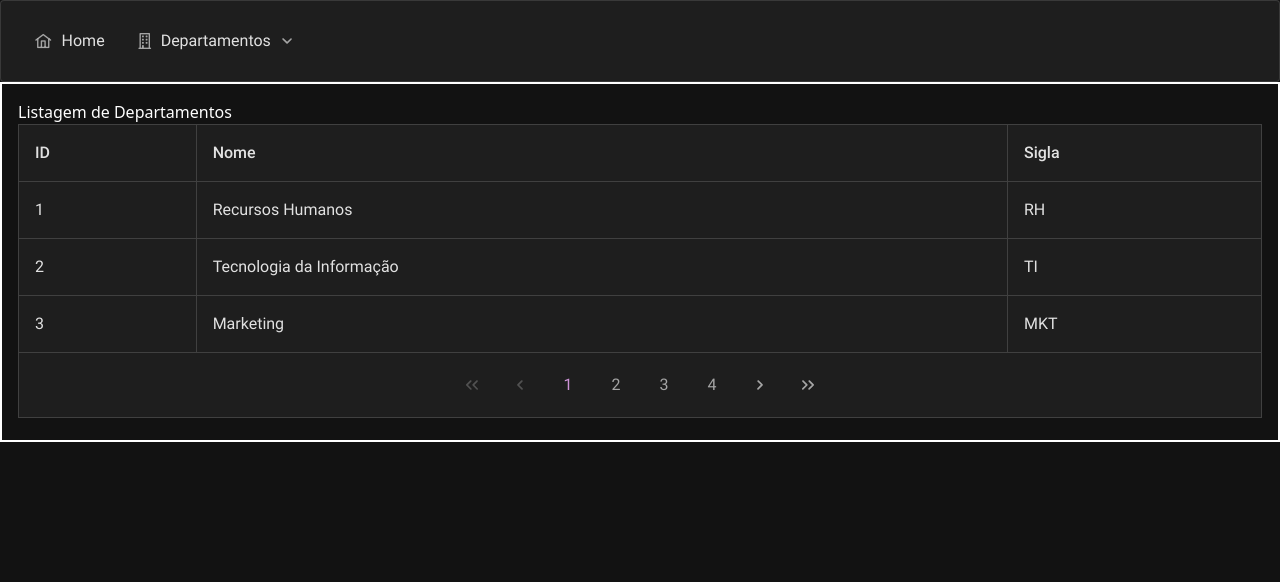
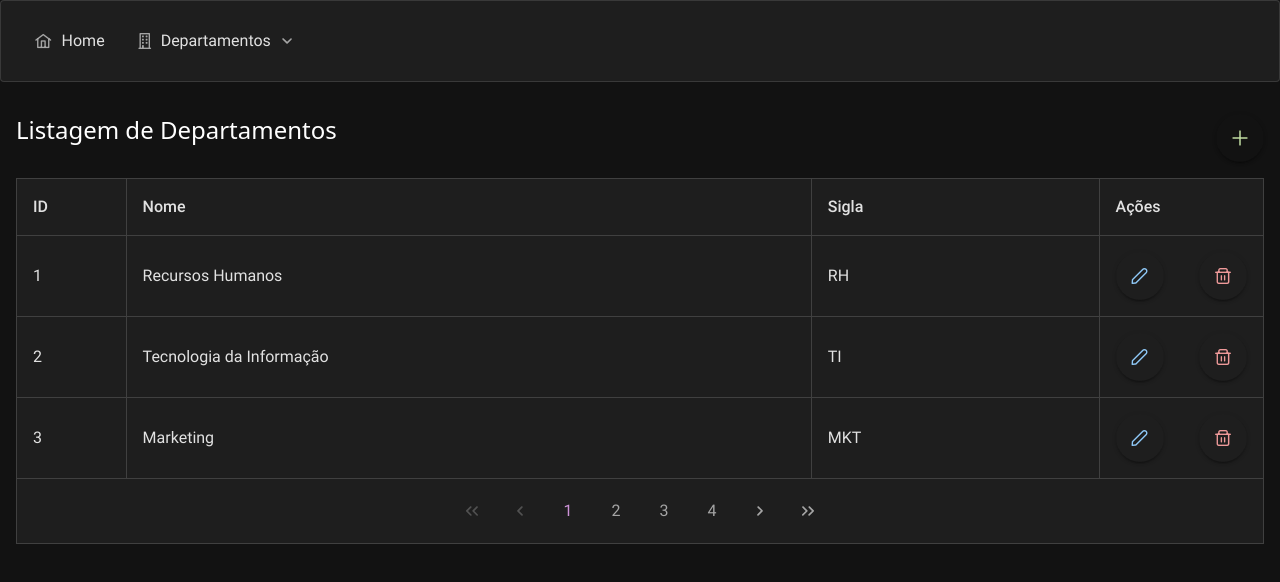
Before and after one commit to Kauhe25/projeto-final-com-react, a React (Vite) app: page /departamentos in a window 1280 px wide. Shown: the top 582 px of the page. Built offline with nearby package versions, Linux system fonts and the light colour scheme.

Commit message:
feat: adicionando navigate para os botoes do menu e editar

```diff
--- a/src/App.tsx
+++ b/src/App.tsx
@@ -10,7 +10,7 @@ function App() {
     <BrowserRouter>
       <Menu />
       {/* container - centraliza os elementos na tela */}
-      <div className="container border-2 mx-auto max-w-7xl p-4 h-90">
+      <div className="container mx-auto max-w-7xl p-4 h-90">
         <Routes>
           <Route index element={<Home/>} />
           <Route path="departamentos">
--- a/src/Pages/Departamentos/ListagemDepartamentos.tsx
+++ b/src/Pages/Departamentos/ListagemDepartamentos.tsx
@@ -1,7 +1,11 @@
+import { Button } from "primereact/button";
 import { Column } from "primereact/column";
 import { DataTable } from "primereact/datatable";
+import { useNavigate } from "react-router";
 
 const ListagemDepartamentos = () => {
+
+  const navigate = useNavigate();
 
   interface Departamento {
     id_departamento: number;
@@ -23,13 +27,54 @@ const ListagemDepartamentos = () => {
     { id_departamento: 10, nome: "Logística", sigla: "LOG" },
   ];
 
+  // Template de ações (editar, excluir)
+  const templateAcoes = (departamento: Departamento) => {
+    return (
+      <div className="flex justify-between">
+        <Button
+          icon="pi pi-pencil"
+          severity="info"
+          rounded
+          text
+          raised
+          onClick={() => navigate(`/departamentos/edit/${departamento.id_departamento}`)}
+        />
+
+        <Button
+          icon="pi pi-trash"
+          severity="danger"
+          rounded
+          text
+          raised
+          onClick={() => alert(`Excluirá o departamento ${departamento.nome} `)}
+          />
+      </div>
+    )
+  }
+
   return (
     <>
-      <h1>Listagem de Departamentos</h1>
-      <DataTable value={departamentos} showGridlines paginator rows={3} scrollHeight="100%">
-        <Column field="id_departamento" header="ID"/>
-        <Column field="nome" header="Nome"/>
-        <Column field="sigla" header="Sigla"/>
+      <div className="flex justify-between py-4">
+        <h1 className="text-2xl">Listagem de Departamentos</h1>
+        <Button
+          icon="pi pi-plus"
+          severity="success"
+          rounded
+          text
+          raised
+          onClick={() => {
+            navigate('/departamentos/new');
+          }}
+        />
+      </div>
+
+
+      <DataTable value={departamentos} showGridlines paginator rows={3} scrollHeight="100%"
+        className="table-fixed w-full">
+        <Column headerClassName="w-[8%]" bodyClassName="w-[8%]" field="id_departamento" header="ID"/>
+        <Column headerClassName="w-[50%]" bodyClassName="w-[50%]"  field="nome" header="Nome"/>
+        <Column headerClassName="w-[21%]" bodyClassName="w-[21%]"  field="sigla" header="Sigla"/>
+        <Column headerClassName="w-[12%]" bodyClassName="w-[12%]"  header="Ações" body={templateAcoes}/>
       </DataTable>
     </>
   )
```
